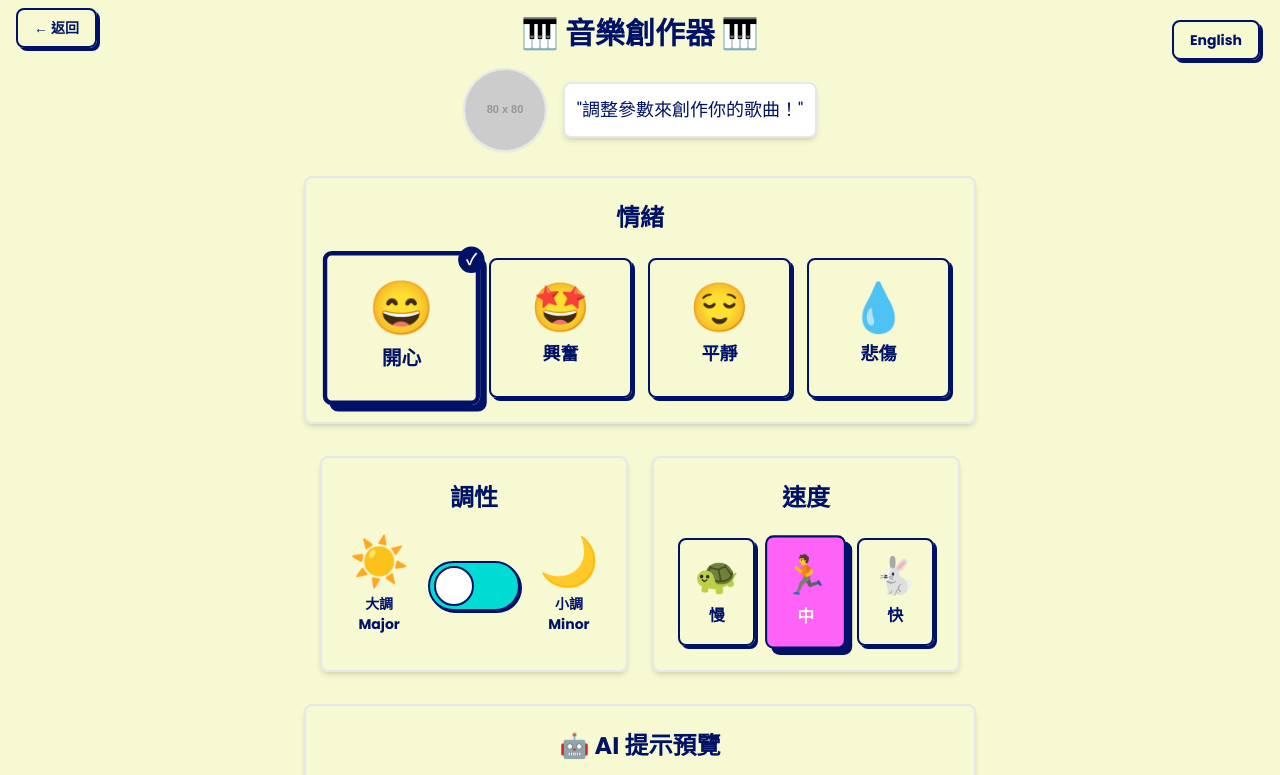
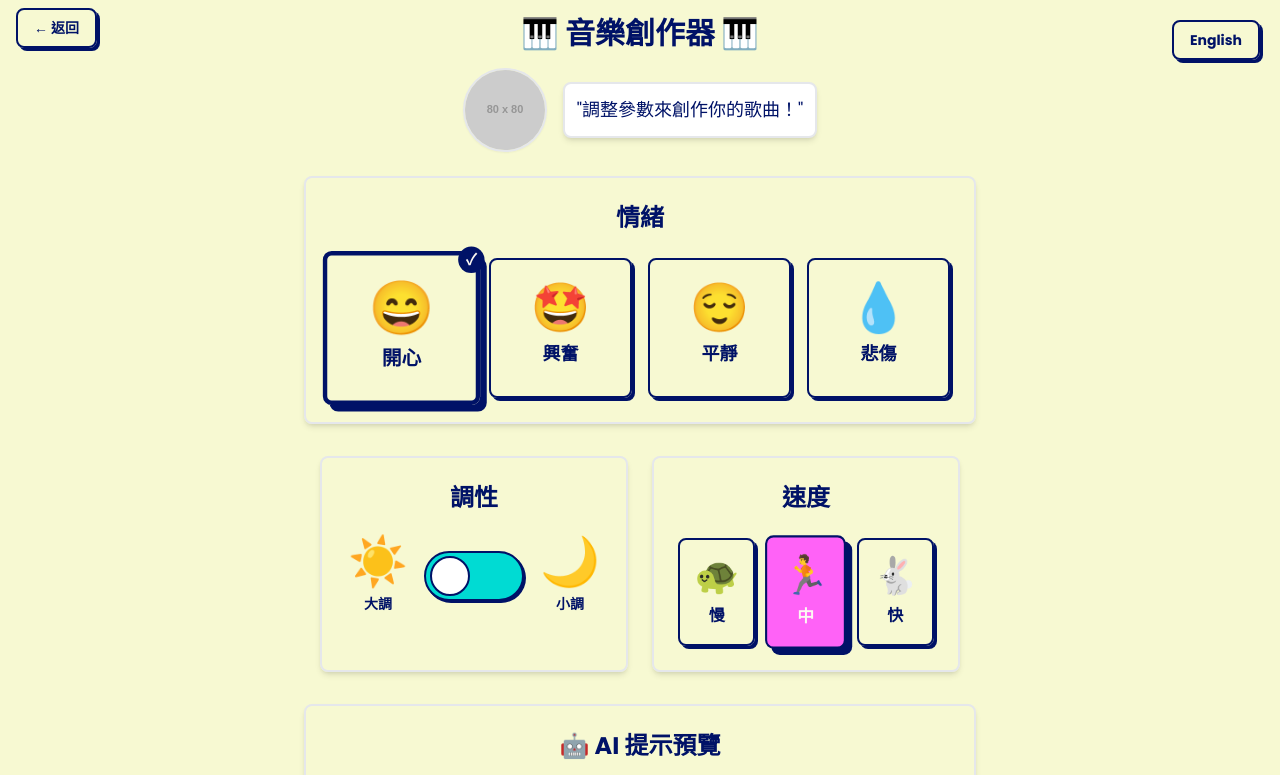
Before and after one commit to herman925/piano-score-generator, a plain HTML site: page mixer.html in a window 1280 px wide. Shown: the top 775 px of the page. Drawn offline with nearby package versions, Linux system fonts and the light colour scheme; placeholder pictures from the web are drawn by us.

Commit message:
refactor: remove English translations from Chinese key labels
Simplified the major/minor key toggle labels by removing "Major" and "Minor" English text, keeping only the Chinese characters "大調" and "小調" for a cleaner, more consistent Chinese-language interface.

```diff
--- a/mixer.html
+++ b/mixer.html
@@ -202,7 +202,7 @@
                 <div class="flex justify-center items-center space-x-4">
                     <div class="flex flex-col items-center">
                         <span class="text-5xl">☀️</span>
-                        <span id="major-label" class="text-sm font-bold mt-2">大調 Major</span>
+                        <span id="major-label" class="text-sm font-bold mt-2">大調</span>
                     </div>
                     <label class="switch">
                         <input type="checkbox" id="key-switch">
@@ -210,7 +210,7 @@
                     </label>
                     <div class="flex flex-col items-center">
                         <span class="text-5xl">🌙</span>
-                        <span id="minor-label" class="text-sm font-bold mt-2">小調 Minor</span>
+                        <span id="minor-label" class="text-sm font-bold mt-2">小調</span>
                     </div>
                 </div>
             </div>
@@ -286,8 +286,8 @@
                 backText: '返回',
                 major: '大調',
                 minor: '小調',
-                majorLabel: '大調 Major',
-                minorLabel: '小調 Minor',
+                majorLabel: '大調',
+                minorLabel: '小調',
                 loadingStatus: ['初始化 AI 作曲器...', '分析音樂參數...', '生成旋律結構...', '創作和聲進行...', '在五線譜上排列音符...', '完成你的作品！']
             },
             'en': {
```
